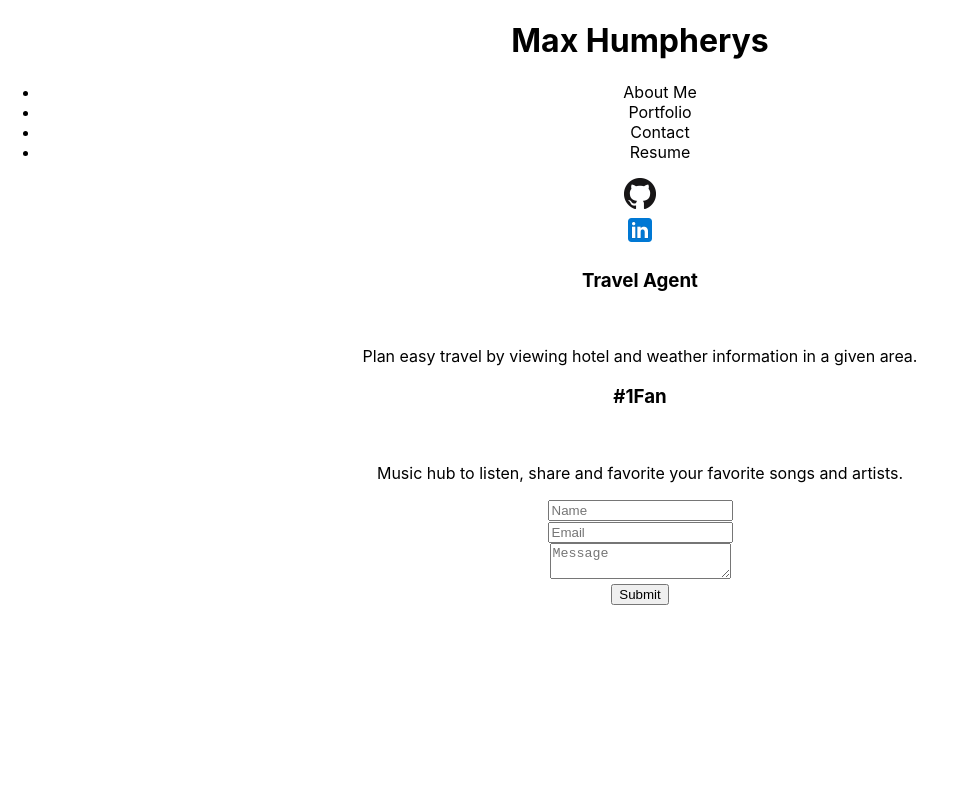
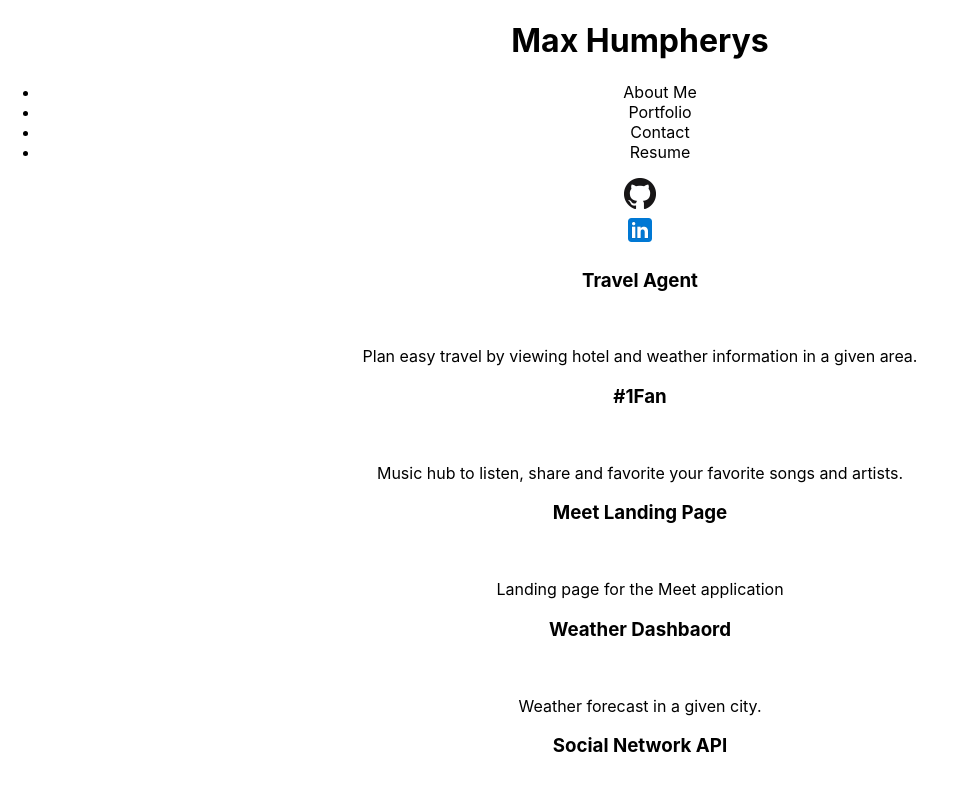
Before and after one commit to maxh1231/react-portfolio, a React (Create React App) app: page / in a window 1280 px wide. Shown: the top 800 px of the page, without its empty margins (0-956 px from the left). Built offline with nearby package versions, Linux system fonts and the light colour scheme.

Commit message:
more projects for project section

```diff
--- a/src/App.js
+++ b/src/App.js
@@ -9,14 +9,50 @@ const projects = [
     id: 1,
     title: 'Travel Agent',
     img: '',
-    disc: 'Plan easy travel by viewing hotel and weather information in a given area.'
+    disc: 'Plan easy travel by viewing hotel and weather information in a given area.',
+    repo: 'https://github.com/maxh1231/travel-agent',
+    live: 'https://maxh1231.github.io/travel-agent/'
   },
   {
     id: 2,
     title: '#1Fan',
     img: '',
-    disc: 'Music hub to listen, share and favorite your favorite songs and artists.'
-  }]
+    disc: 'Music hub to listen, share and favorite your favorite songs and artists.',
+    repo: 'https://github.com/maxh1231/no1fan',
+    live: 'https://no1fan.herokuapp.com/'
+  },
+  {
+    id: 3,
+    title: 'Meet Landing Page',
+    img: '',
+    disc: 'Landing page for the Meet application',
+    repo: 'https://github.com/maxh1231/meet-landing-page',
+    live: 'https://maxh1231.github.io/meet-landing-page/'
+  },
+  {
+    id: 4,
+    title: 'Weather Dashbaord',
+    img: '',
+    disc: 'Weather forecast in a given city.',
+    repo: 'https://github.com/maxh1231/weather-dashboard',
+    live: 'https://maxh1231.github.io/weather-dashboard/'
+  },
+  {
+    id: 5,
+    title: 'Social Network API',
+    disc: 'Social Media API back-end. Create accounts, add friends, share thoughts, add reactions to thoughts.',
+    repo: 'https://github.com/maxh1231/social-network-api',
+    live: 'https://github.com/maxh1231/social-network-api',
+  },
+  {
+    id: 6,
+    title: 'Tech Blog',
+    disc: 'Reddit esq tech blog, create and share tech posts, discuss tech with other users via comments',
+    repo: 'https://github.com/maxh1231/tech-blog',
+    live: 'https://maxh-techblog.herokuapp.com/'
+  }
+
+]
 
 function App() {
 
```
